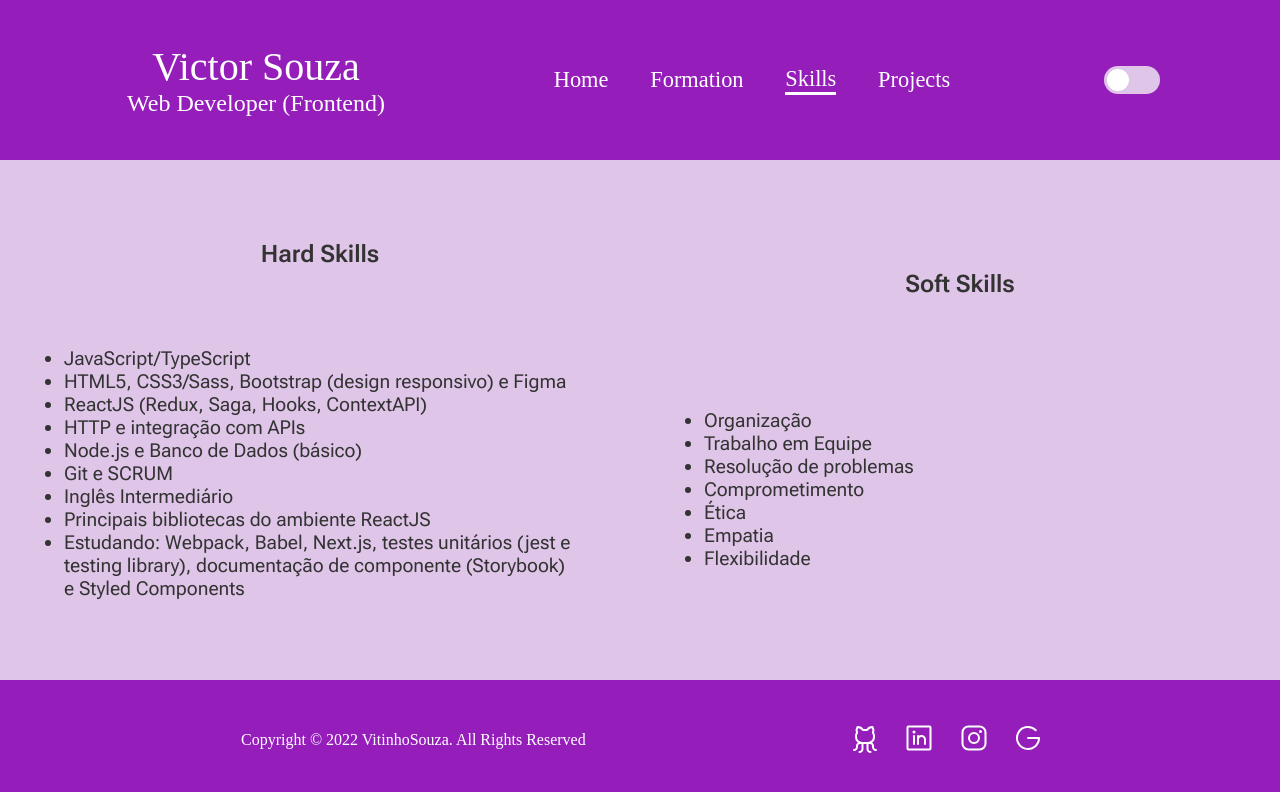
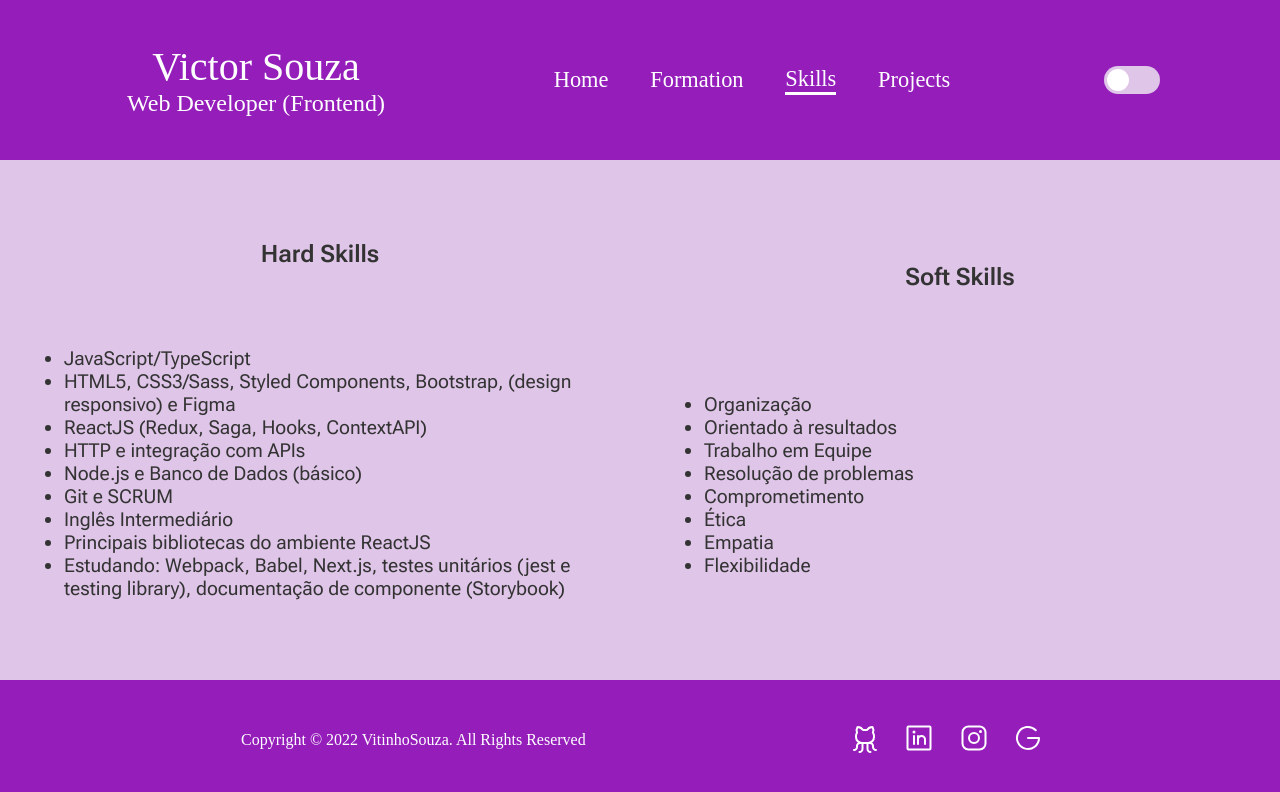
Before and after one commit to VitinhoSouza/my-portfolio, a React (Create React App) app: page /skills in a window 1280 px wide. Shown: the top 792 px of the page. Built offline with nearby package versions, Linux system fonts and the light colour scheme; a web font is replaced by a local one.

Commit message:
fix: update repo url

```diff
--- a/src/assets/skills.json
+++ b/src/assets/skills.json
@@ -3,20 +3,21 @@
         "title":"Hard Skills",
         "topics":[
             "JavaScript/TypeScript",
-            "HTML5, CSS3/Sass, Bootstrap (design responsivo) e Figma",
+            "HTML5, CSS3/Sass, Styled Components, Bootstrap, (design responsivo) e Figma",
             "ReactJS (Redux, Saga, Hooks, ContextAPI)",
             "HTTP e integração com APIs",
             "Node.js e Banco de Dados (básico)",
             "Git e SCRUM",
             "Inglês Intermediário",
             "Principais bibliotecas do ambiente ReactJS",
-            "Estudando: Webpack, Babel, Next.js, testes unitários (jest e testing library), documentação de componente (Storybook) e Styled Components"
+            "Estudando: Webpack, Babel, Next.js, testes unitários (jest e testing library), documentação de componente (Storybook)"
         ]
     },
     {
         "title":"Soft Skills",
         "topics":[
             "Organização",
+            "Orientado à resultados",
             "Trabalho em Equipe",
             "Resolução de problemas",
             "Comprometimento",
--- a/src/components/RepoCard/RepoCard.tsx
+++ b/src/components/RepoCard/RepoCard.tsx
@@ -10,7 +10,17 @@ export function RepoCard({ description, link, title }: IRepoCard) {
   return (
     <Container>
       <h3>{title}</h3>
-      <span>{description}</span>
+      <span
+        title={
+          description !== null && description.length > 120
+            ? description
+            : ""
+        }
+      >
+        {description !== null && description.length > 120
+          ? description.slice(0, 120) + "..."
+          : description}
+      </span>
       <a href={link}>Visit on Github</a>
     </Container>
   );
--- a/src/pages/Projects/Projects.tsx
+++ b/src/pages/Projects/Projects.tsx
@@ -26,7 +26,7 @@ export function Projects() {
       {projects.map((project: any) => (
         <RepoCard
           description={project.description}
-          link={project.url}
+          link={project.html_url}
           title={project.name}
           key={project.id}
         />
```
Also changed, not shown: package.json (+16 -16 lines), 1 other file (tests, documents, lock files or other folders).
